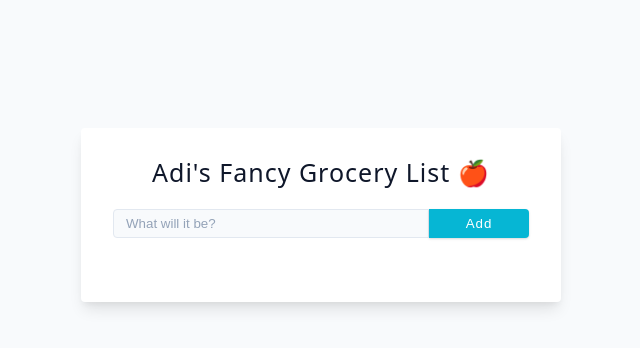
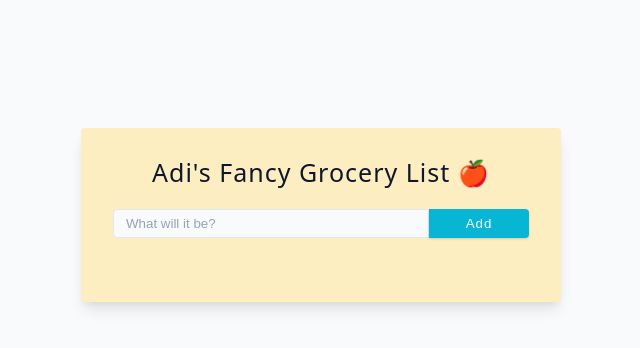
Before and after one commit to t-kowalewski/grocery-list, a React (Vite) app: page / in a window 1280 px wide. Shown: the top 348 px of the page, without its empty margins (319-959 px from the left). Built offline with nearby package versions, Linux system fonts and the light colour scheme.

Commit message:
update card color

```diff
--- a/src/index.css
+++ b/src/index.css
@@ -44,6 +44,7 @@ html {
   --red-dark: #842029;
   --green-light: #d1e7dd;
   --green-dark: #0f5132;
+  --paper-color: #fdeec1;
 
   --small-text: 0.875rem;
   --extra-small-text: 0.7em;
@@ -278,6 +279,7 @@ ul {
   margin-top: 8rem;
   max-width: 30rem;
   background: var(--white);
+  background: var(--paper-color);
   border-radius: var(--borderRadius);
   padding: 2rem;
   /* box-shadow: var(--shadow-1); */
```
